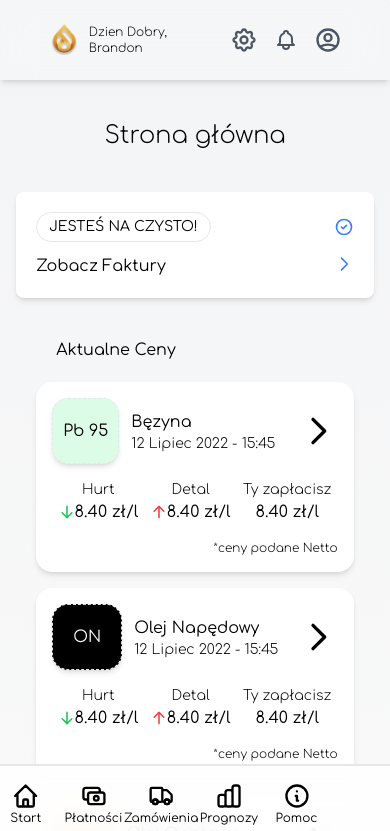
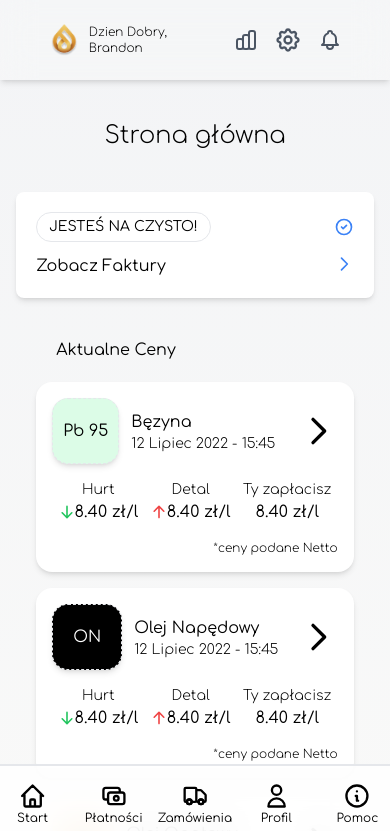
Before and after one commit to b-cieplinski/edwebapp, a Next.js app: page / in a window 390 px wide. Shown: the top 831 px of the page. Built offline with nearby package versions, Linux system fonts and the light colour scheme; what @badrap/bar-of-progress would draw is missing.

Commit message:
Navigation bar update

```diff
--- a/components/Headers/DesktopHeader.js
+++ b/components/Headers/DesktopHeader.js
@@ -19,7 +19,7 @@ const IndexHeader = () => {
     <div className="flex-1 flex flex-row justify-end items-center space-x-4">
     <div onClick={() => router.push('/ustawienia-serwisu')} className="cursor-pointer"><CogIcon className="h-7 md:h-8 text-gray-600"/></div>
     <div onClick={() => router.push('/powiadomienia')} className="cursor-pointer"><BellIcon className="h-6 md:h-7 text-gray-600"/></div>
-    {/* <div onClick={() => router.push('/profil')} className="cursor-pointer"><UserCircleIcon className="h-7 md:h-8 text-gray-600"/></div> */}
+    <div onClick={() => router.push('/profil')} className="cursor-pointer"><UserCircleIcon className="h-7 md:h-8 text-gray-600"/></div>
     <>
       {showSidebar ? (
         <div className="relative">
--- a/components/Headers/MobileHeader.js
+++ b/components/Headers/MobileHeader.js
@@ -1,5 +1,5 @@
 import React, { useState } from 'react'
-import { CogIcon, BellIcon, UserCircleIcon, MenuAlt1Icon, XIcon, ArrowLeftIcon } from '@heroicons/react/outline'
+import { CogIcon, BellIcon, UserCircleIcon, MenuAlt1Icon, XIcon, ArrowLeftIcon, ChartBarIcon } from '@heroicons/react/outline'
 
 import Image from 'next/image'
 import { useRouter } from 'next/router';
@@ -17,9 +17,10 @@ const IndexHeader = () => {
 <div className="flex font-light text-xs ml-2">Dzien Dobry, Brandon</div>
     </div>
     <div className="flex-1 flex flex-row justify-end items-center space-x-4">
+    <div onClick={() => router.push('/prognozy')} className="cursor-pointer"><ChartBarIcon className="h-6 md:h-8 text-gray-600"/></div>
     <div onClick={() => router.push('/ustawienia-serwisu')} className="cursor-pointer"><CogIcon className="h-7 md:h-8 text-gray-600"/></div>
     <div onClick={() => router.push('/powiadomienia')} className="cursor-pointer"><BellIcon className="h-6 md:h-7 text-gray-600"/></div>
-    <div onClick={() => router.push('/profil')} className="cursor-pointer"><UserCircleIcon className="h-7 md:h-8 text-gray-600"/></div>
+    {/* <div onClick={() => router.push('/profil')} className="cursor-pointer"><UserCircleIcon className="h-7 md:h-8 text-gray-600"/></div> */}
     </div>
 
 
--- a/components/Headers/MobileHeaderBack.js
+++ b/components/Headers/MobileHeaderBack.js
@@ -1,5 +1,5 @@
 import React, { useState } from 'react'
-import { CogIcon, BellIcon, UserCircleIcon, MenuAlt1Icon, XIcon, ArrowLeftIcon } from '@heroicons/react/outline'
+import { CogIcon, BellIcon, UserCircleIcon, MenuAlt1Icon, XIcon, ArrowLeftIcon, ChartBarIcon } from '@heroicons/react/outline'
 
 import Image from 'next/image'
 import { useRouter } from 'next/router';
@@ -18,9 +18,10 @@ const IndexHeader = () => {
 </div>
     </div>
     <div className="flex-1 flex flex-row justify-end items-center space-x-4">
+    <div onClick={() => router.push('/prognozy')} className="cursor-pointer"><ChartBarIcon className="h-6 md:h-8 text-gray-600"/></div>
     <div onClick={() => router.push('/ustawienia-serwisu')} className="cursor-pointer"><CogIcon className="h-7 md:h-8 text-gray-600"/></div>
     <div onClick={() => router.push('/powiadomienia')} className="cursor-pointer"><BellIcon className="h-6 md:h-7 text-gray-600"/></div>
-    <div onClick={() => router.push('/profil')} className="cursor-pointer"><UserCircleIcon className="h-7 md:h-8 text-gray-600"/></div>
+    {/* <div onClick={() => router.push('/profil')} className="cursor-pointer"><UserCircleIcon className="h-7 md:h-8 text-gray-600"/></div> */}
     </div>
 
 
--- a/components/Navbar/MobileNavbar.js
+++ b/components/Navbar/MobileNavbar.js
@@ -7,7 +7,7 @@ const IndexNavbarMobile = () => {
   return (
     <div className="md:hidden">
     <div className="fixed w-full h-20 bottom-0 z-50 border-t-2 bg-white z-50 bg-opacity-80 backdrop-filter backdrop-blur-lg">
-        <div className="grid grid-cols-6 place-items-center gap-x-4 py-4">
+        <div className="grid grid-cols-5 place-items-center gap-x-4 py-4">
             <div className="flex flex-col cursor-pointer" onClick={() => router.push('/')}>
                 <HomeIcon className="h-7"/>
                 <p className="text-xs">Start</p>
@@ -20,14 +20,14 @@ const IndexNavbarMobile = () => {
                 <TruckIcon className="h-7"/>
                 <p className="text-xs">Zamówienia</p>
             </div>
-            <div className="flex flex-col cursor-pointer" onClick={() => router.push('/prognozy')}>
+            {/* <div className="flex flex-col cursor-pointer" onClick={() => router.push('/prognozy')}>
                 <ChartBarIcon className="h-7"/>
                 <p className="text-xs">Prognozy</p>
-            </div>
-            {/* <div className="flex flex-col cursor-pointer" onClick={() => router.push('/profil')}>
+            </div> */}
+            <div className="flex flex-col cursor-pointer" onClick={() => router.push('/profil')}>
                 <UserIcon className="h-7"/>
                 <p className="text-xs">Profil</p>
-            </div> */}
+            </div>
             <div className="flex flex-col cursor-pointer" onClick={() => router.push('/pomoc')}>
                 <InformationCircleIcon className="h-7"/>
                 <p className="text-xs">Pomoc</p>
```
